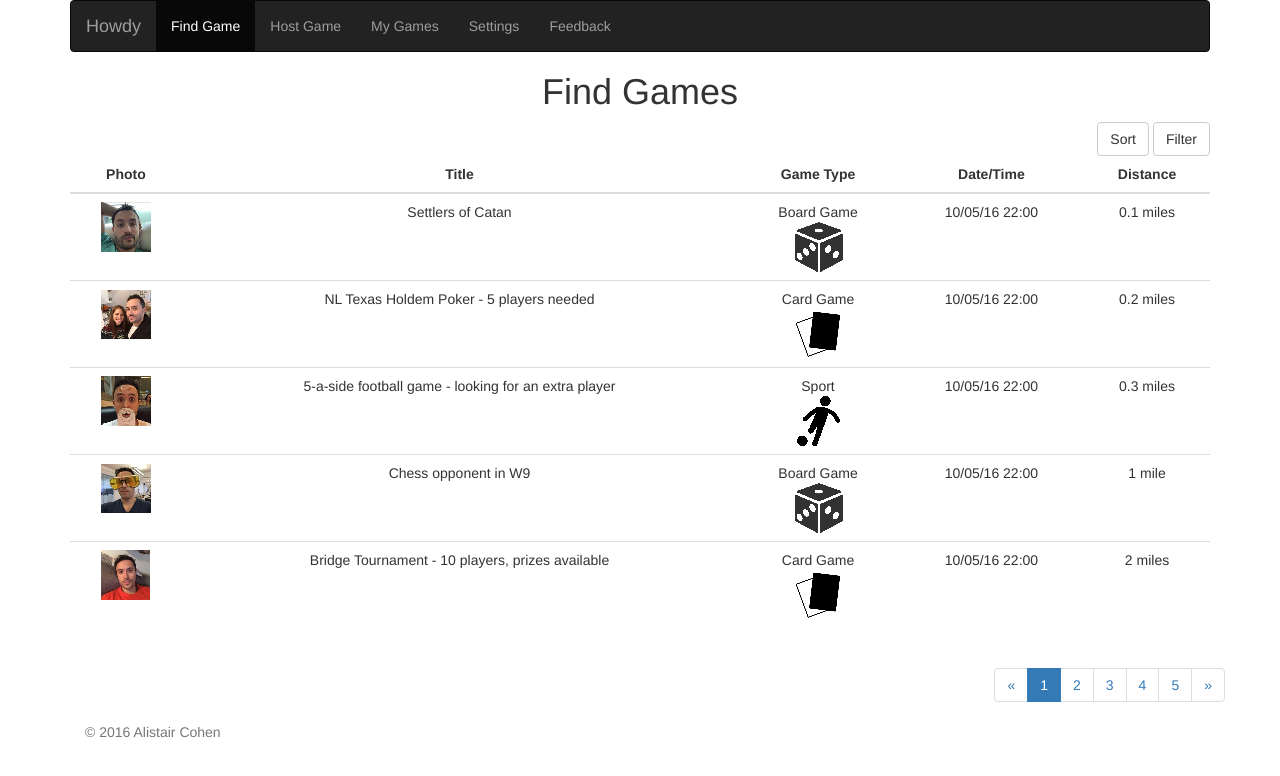
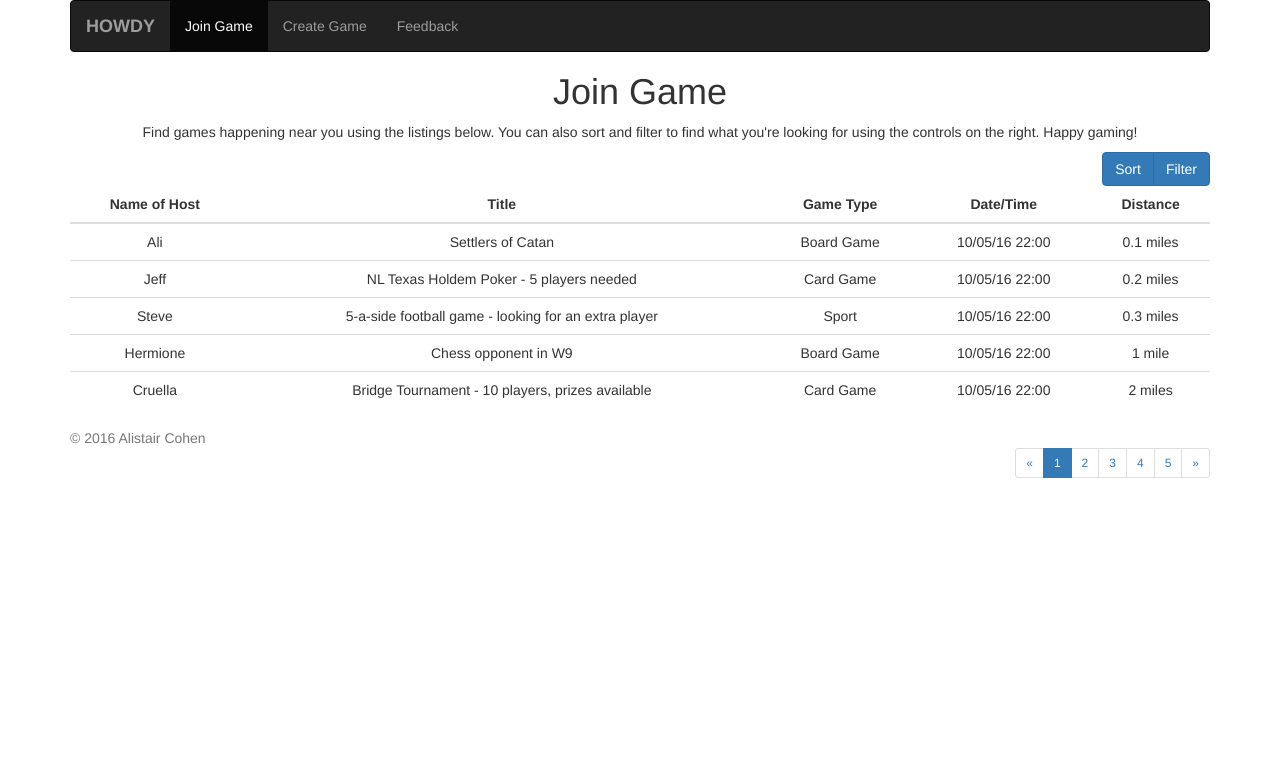
Before and after one commit to alistaircohendev/Howdy-final-project, a plain HTML site: page join-game.html in a window 1280 px wide. Drawn offline with nearby package versions, Linux system fonts and the light colour scheme.

Commit message:
Bootstrap update
Some new pages also

```diff
--- a/find-game.html
+++ b/join-game.html
@@ -16,7 +16,7 @@
 
 			<header>
 				<nav class="navbar navbar-inverse">
-				  <div class="container-fluid">
+				  <div>
 				    <!-- Brand and toggle get grouped for better mobile display -->
 				    <div class="navbar-header">
 				      <button type="button" class="navbar-toggle collapsed" data-toggle="collapse" data-target="#bs-example-navbar-collapse-1" aria-expanded="false">
@@ -25,17 +25,15 @@
 				        <span class="icon-bar"></span>
 				        <span class="icon-bar"></span>
 				      </button>
-				      <a class="navbar-brand" href="#">Howdy</a>
+				      <a class="navbar-brand" href="#"><strong>HOWDY</strong></a>
 				    </div>
 
 				    <!-- Collect the nav links, forms, and other content for toggling -->
 				    <div class="collapse navbar-collapse" id="bs-example-navbar-collapse-1">
 				      <ul class="nav navbar-nav">
-				        <li class="active"><a href="find-game.html">Find Game<span class="sr-only">(current)</span></a></li>
-				        <li><a href="host-game.html">Host Game</a></li>
-				        <li><a href="#">My Games</a></li>
-				        <li><a href="#">Settings</a></li>
-				        <li><a href="#">Feedback</a></li>
+				        <li class="active"><a href="join-game.html">Join Game<span class="sr-only">(current)</span></a></li>
+				        <li><a href="create-game.html">Create Game</a></li>
+				        <li><a href="feedback.html">Feedback</a></li>
 				      </ul>
 				    </div> <!-- /.navbar-collapse -->
 				  </div> <!-- /.container-fluid -->
@@ -45,15 +43,16 @@
 <!-- Main page content -->
 
 			<main>
-				<h1 class="text-center">Find Games</h1>
-				<div class="row container-fluid pull-right">
-					<a class="btn btn-default" href="#" role="button">Sort</a>
-					<a class="btn btn-default" href="#" role="button">Filter</a>
+				<h1 class="text-center">Join Game</h1>
+				<p class="text-center">Find games happening near you using the listings below.  You can also sort and filter to find what you're looking for using the controls on the right. Happy gaming!</p>
+				<div class="btn-group pull-right">
+					<a class="btn btn-primary" href="#" role="button">Sort</a>
+					<a class="btn btn-primary" href="#" role="button">Filter</a>
 				</div>
 				<table class="table table-hover table-resposive text-center">
 				  <thead>
 				    <tr>
-				      <th class="text-center">Photo</th>
+				      <th class="text-center">Name of Host</th>
 				      <th class="text-center">Title</th>
 				      <th class="text-center">Game Type</th>
 				      <th class="text-center">Date/Time</th>
@@ -62,60 +61,45 @@
 				  </thead>
 				  <tbody>
 				    <tr>
-						<td><img src="images/host1.png" class="img-fluid center-block" alt="Responsive image"></td>
+						<td>Ali</td>
 						<td>Settlers of Catan</td>
-						<td>
-				    		Board Game<br>
-				    		<img src="images/board-game.png" class="img-fluid center-block" alt="Responsive image">
-				    	</td>
+						<td>Board Game</td>
 						<td>10/05/16 22:00</td>
 						<td>0.1 miles</td>
 				    </tr>
 				    <tr>
-				      	<td><img src="images/host2.png" class="img-fluid center-block" alt="Responsive image"></td>
+				      	<td>Jeff</td>
 				      	<td>NL Texas Holdem Poker - 5 players needed</td>
-				      	<td>
-				      		Card Game<br>
-				      		<img src="images/card-game.png" class="img-fluid center-block" alt="Responsive image">
-				      	</td>
+				      	<td>Card Game</td>
 				    	<td>10/05/16 22:00</td>
 				      	<td>0.2 miles</td>
 				    </tr>
 				    <tr>
-				    	<td><img src="images/host3.png" class="img-fluid center-block" alt="Responsive image"></td>
+				    	<td>Steve</td>
 				    	<td>5-a-side football game - looking for an extra player</td>
-				    	<td>
-				      		Sport<br>
-				      		<img src="images/sport.png" class="img-fluid center-block" alt="Responsive image">
-				      	</td>
+				    	<td>Sport</td>
 				    	<td>10/05/16 22:00</td>
 				    	<td>0.3 miles</td>
 				    </tr>
 				    <tr>
-				    	<td><img src="images/host4.png" class="img-fluid center-block" alt="Responsive image"></td>
+				    	<td>Hermione</td>
 				    	<td>Chess opponent in W9</td>
-				    	<td>
-				    		Board Game<br>
-				    		<img src="images/board-game.png" class="img-fluid center-block" alt="Responsive image">
-				    	</td>
+				    	<td>Board Game</td>
 				    	<td>10/05/16 22:00</td>
 				    	<td>1 mile</td>
 				    </tr>
 				    <tr>
-				      	<td><img src="images/host5.png" class="img-fluid center-block" alt="Responsive image"></td>
+				      	<td>Cruella</td>
 				      	<td>Bridge Tournament - 10 players, prizes available</td>
-				      	<td>
-				      		Card Game<br>
-				      		<img src="images/card-game.png" class="img-fluid center-block" alt="Responsive image">
-				      	</td>
+				      	<td>Card Game</td>
 				      	<td>10/05/16 22:00</td>
 				      	<td>2 miles</td>
 				    </tr>
 				  </tbody>
 				</table>
 
-				<nav class="container">
-				  <ul class="pagination pull-right">
+				<nav>
+				  <ul class="pagination pagination-sm pull-right">
 				    <li>
 				      <a href="#" aria-label="Previous">
 				        <span aria-hidden="true">&laquo;</span>
@@ -137,7 +121,7 @@
 
 <!-- Footer -->
 
-			<footer class="footer container navbar-bottom">
+			<footer class="footer navbar-bottom">
 				<div>
 					<p class="text-muted">&copy;
 						<script language="JavaScript" type="text/javascript">
@@ -155,5 +139,6 @@
 
 		<script src="http://code.jquery.com/jquery-latest.min.js"></script>
 		<script src="https://maxcdn.bootstrapcdn.com/bootstrap/3.3.6/js/bootstrap.min.js" integrity="sha384-0mSbJDEHialfmuBBQP6A4Qrprq5OVfW37PRR3j5ELqxss1yVqOtnepnHVP9aJ7xS" crossorigin="anonymous"></script>
+		<script src="js/main.js"></script>
 	</body>
 </html>
--- a/js/main.js
+++ b/js/main.js
@@ -1 +1,4 @@
-console.log('it works');
+$(document).ready(function(){
+	console.log('all is well');
+
+});
```
Also changed, not shown: create-game.html (renamed from host-game.html, +34 -24 lines), feedback.html (added, +99 -0 lines).
